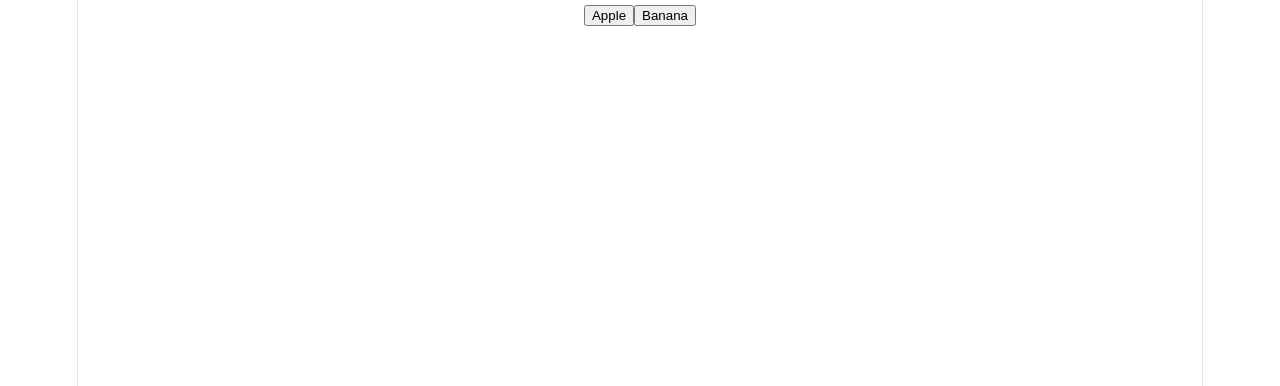
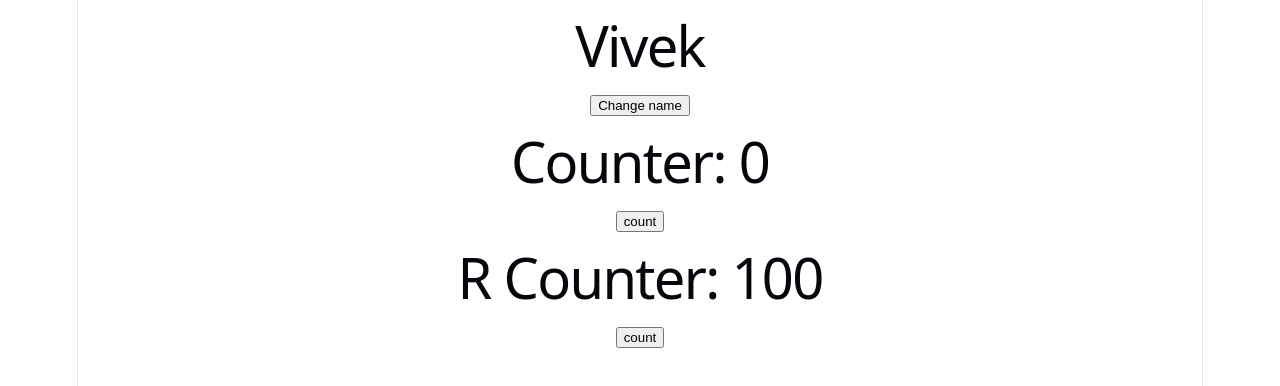
Before and after one commit to viveksingh018/raact_step_by_step, a React (Vite) app: page / in a window 1280 px wide. Shown: the top 386 px of the page. Built offline with nearby package versions, Linux system fonts and the light colour scheme.

Commit message:
Understanding useState

```diff
--- a/src/App.jsx
+++ b/src/App.jsx
@@ -1,18 +1,18 @@
-import React from 'react'
-function fruit(name) {
-  alert("outer function")
-}
+import { useState } from "react"
+import Counter from "./Counter.jsx"
 
 const App = () => {
 
-  // function fruit(name) {
-  //   alert("inner function")
-  // }
+  const [name, setName] = useState('Vivek')
+  const handleName = ()=> {
+    setName("Avantika");
+  }
 
   return (
     <div>
-      <button onClick={() => fruit('Apple')}>Apple</button>
-      <button onClick={() => fruit('Banana')}>Banana</button>
+      <h1>{name}</h1>
+      <button onClick={handleName}>Change name</button>
+      <Counter />
     </div>
   )
 }
--- /dev/null
+++ b/src/Counter.jsx
@@ -0,0 +1,16 @@
+import React, { useState } from 'react'
+
+const Counter = () => {
+  const [count, setCount] = useState(0);
+  const [rCount, setRCount] = useState(100);
+  return (
+    <div>
+      <h1>Counter: {count}</h1>
+      <button onClick={() => setCount(count + 1)}>count</button>
+      <h1>R Counter: {rCount}</h1>
+      <button onClick={() => setRCount(rCount - 1)}>count</button>
+    </div>
+  )
+}
+
+export default Counter;
```
